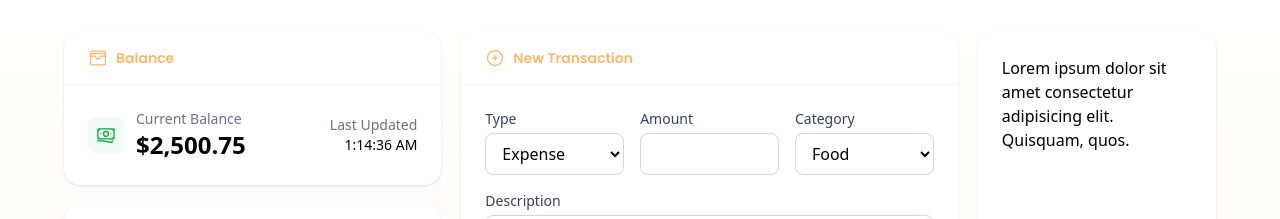
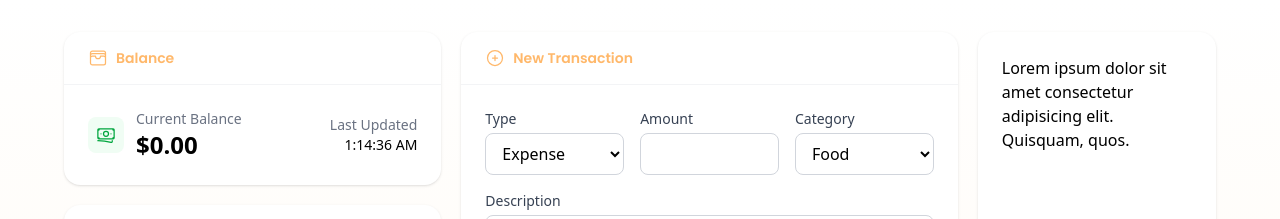
Before and after one commit to samuelfs96/my-personal-wallet-app, a React (Vite) app: page / in a window 1280 px wide. Shown: the top 219 px of the page. Built offline with nearby package versions, Linux system fonts and the light colour scheme.

Commit message:
feat: :sparkles: set balance and show after add new transaction

```diff
--- a/src/App.tsx
+++ b/src/App.tsx
@@ -5,12 +5,15 @@ import { useDispatch, useSelector } from 'react-redux';
 import { RootState } from '@/store';
 import { Transaction } from '@/models';
 import { addTransaction } from '@/store/slices/transactionsSlice';
+import { setBalance } from '@/store/slices/walletSlice';
 
 function App() {
   const transactions = useSelector((state: RootState) => state.transactions.transactions);
+  const balance = useSelector((state: RootState) => state.wallet.balance);
   const dispatch = useDispatch();
   const submitTransaction = (transaction: Omit<Transaction, 'id' | 'date'>) => {
     dispatch(addTransaction(transaction));
+    dispatch(setBalance(transaction.type === 'income' ? transaction.amount : -transaction.amount));
   };
   return (
     <div className="min-h-screen bg-gradient-to-b from-white to-orange-50 py-8 px-4">
@@ -18,7 +21,7 @@ function App() {
         <div className="flex gap-5">
           <div className="flex-1 flex flex-col gap-5">
             <Card title="Balance" icon={<WalletIcon className="w-5 h-5" />}>
-              <Balance amount={2500.75} />
+              <Balance amount={balance} />
             </Card>
             <Card title="Statistics" icon={<ChartBarIcon className="w-5 h-5" />}>
               <p>Soon...</p>
--- a/src/models/index.ts
+++ b/src/models/index.ts
@@ -1 +1,2 @@
 export * from './transaction';
+export * from './wallet';
--- /dev/null
+++ b/src/models/wallet.ts
@@ -0,0 +1,4 @@
+export interface WalletState {
+  balance: number;
+  isLoading: boolean;
+}
```
